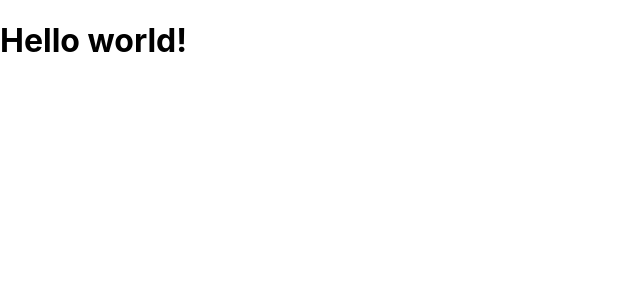
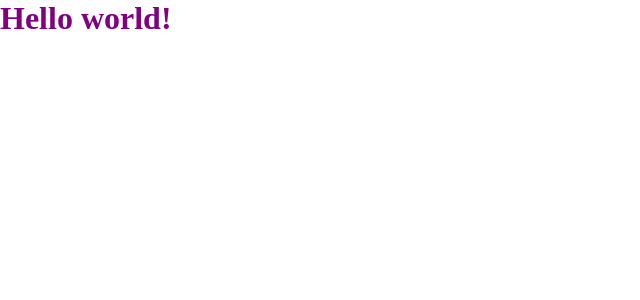
Before and after one commit to ranierimarques/git-commands, a Next.js app: page / in a window 1280 px wide. Shown: the top 300 px of the page, without its empty margins (0-640 px from the left). Built offline with nearby package versions, Linux system fonts and the light colour scheme.

Commit message:
chore: add stitches

```diff
--- a/package.json
+++ b/package.json
@@ -9,6 +9,7 @@
     "lint": "next lint"
   },
   "dependencies": {
+    "@stitches/react": "^1.2.8",
     "next": "12.1.6",
     "react": "18.1.0",
     "react-dom": "18.1.0"
--- a/src/pages/_app.tsx
+++ b/src/pages/_app.tsx
@@ -1,8 +1,10 @@
 import type { AppProps } from 'next/app'
 import Head from 'next/head'
-import '../styles/globals.css'
+import { globalStyles } from 'src/styles/globals'
 
 function MyApp({ Component, pageProps }: AppProps) {
+  globalStyles()
+
   return (
     <>
       <Head>
--- /dev/null
+++ b/src/pages/_document.tsx
@@ -0,0 +1,16 @@
+import { Head, Html, Main, NextScript } from 'next/document'
+import { getCssText } from 'stitches.config'
+
+export default function Document() {
+  return (
+    <Html>
+      <Head>
+        <style id="stitches" dangerouslySetInnerHTML={{ __html: getCssText() }} />
+      </Head>
+      <body>
+        <Main />
+        <NextScript />
+      </body>
+    </Html>
+  )
+}
--- a/src/pages/index.tsx
+++ b/src/pages/index.tsx
@@ -1,7 +1,12 @@
 import type { NextPage } from 'next'
+import { styled } from 'stitches.config'
+
+const Text = styled('h1', {
+  color: 'purple',
+})
 
 const Home: NextPage = () => {
-  return <h1>Hello world!</h1>
+  return <Text>Hello world!</Text>
 }
 
 export default Home
--- a/src/styles/globals.css
+++ /dev/null
@@ -1,16 +0,0 @@
-html,
-body {
-  padding: 0;
-  margin: 0;
-  font-family: -apple-system, BlinkMacSystemFont, Segoe UI, Roboto, Oxygen,
-    Ubuntu, Cantarell, Fira Sans, Droid Sans, Helvetica Neue, sans-serif;
-}
-
-a {
-  color: inherit;
-  text-decoration: none;
-}
-
-* {
-  box-sizing: border-box;
-}
--- /dev/null
+++ b/src/styles/globals.ts
@@ -0,0 +1,5 @@
+import { globalCss } from 'stitches.config'
+
+export const globalStyles = globalCss({
+  '*': { margin: 0, padding: 0, boxSizing: 'border-box' },
+})
--- /dev/null
+++ b/stitches.config.ts
@@ -0,0 +1,3 @@
+import { createStitches } from '@stitches/react'
+
+export const { styled, getCssText, globalCss } = createStitches({})
--- a/tsconfig.json
+++ b/tsconfig.json
@@ -13,7 +13,8 @@
     "resolveJsonModule": true,
     "isolatedModules": true,
     "jsx": "preserve",
-    "incremental": true
+    "incremental": true,
+    "baseUrl": "."
   },
   "include": ["next-env.d.ts", "**/*.ts", "**/*.tsx"],
   "exclude": ["node_modules"]
```
Also changed, not shown: 1 other file (tests, documents, lock files or other folders).
